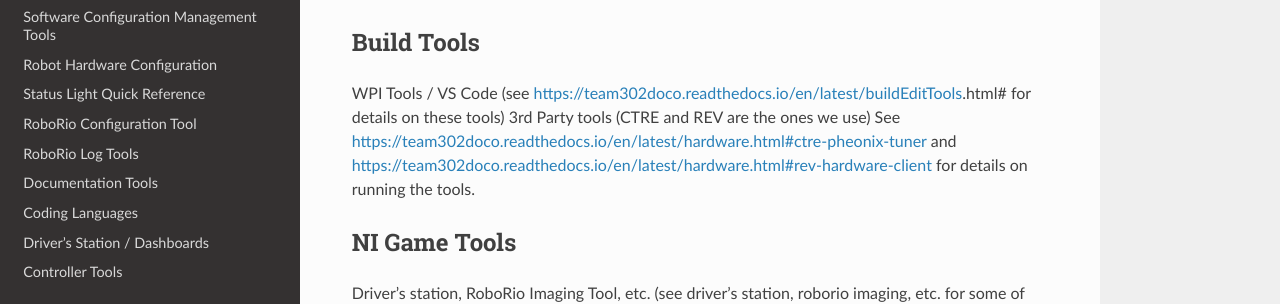
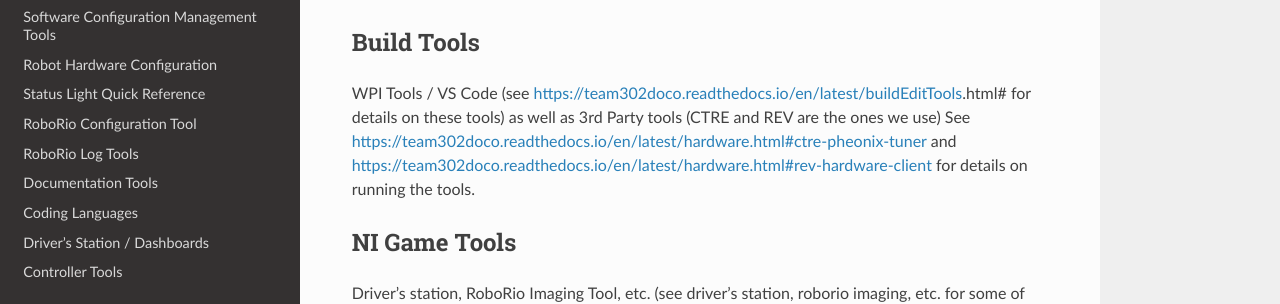
Before and after one commit to Team302/Team302Doco, a Sphinx documentation site: the page built from docs/source/devenv.rst, in a window 1280 px wide and 949 px high. Shown: the part 278-582 px from the top of the window. Built offline with Sphinx 7.4.7 and the Read the Docs theme 2.0.0, drawn with Linux system fonts in a browser that asks for light colours; pages that are not in the unit, such as notebooks, are missing from menus.

Commit message:
Update devenv.rst
wording fix

```diff
--- a/docs/source/devenv.rst
+++ b/docs/source/devenv.rst
@@ -7,7 +7,7 @@
 
 Build Tools
 ------------
-WPI Tools / VS Code (see https://team302doco.readthedocs.io/en/latest/buildEditTools.html# for details on these tools)
+WPI Tools / VS Code (see https://team302doco.readthedocs.io/en/latest/buildEditTools.html# for details on these tools) as well as
 3rd Party tools (CTRE and REV are the ones we use)  See https://team302doco.readthedocs.io/en/latest/hardware.html#ctre-pheonix-tuner and https://team302doco.readthedocs.io/en/latest/hardware.html#rev-hardware-client for details on running the tools.
 
 
```
